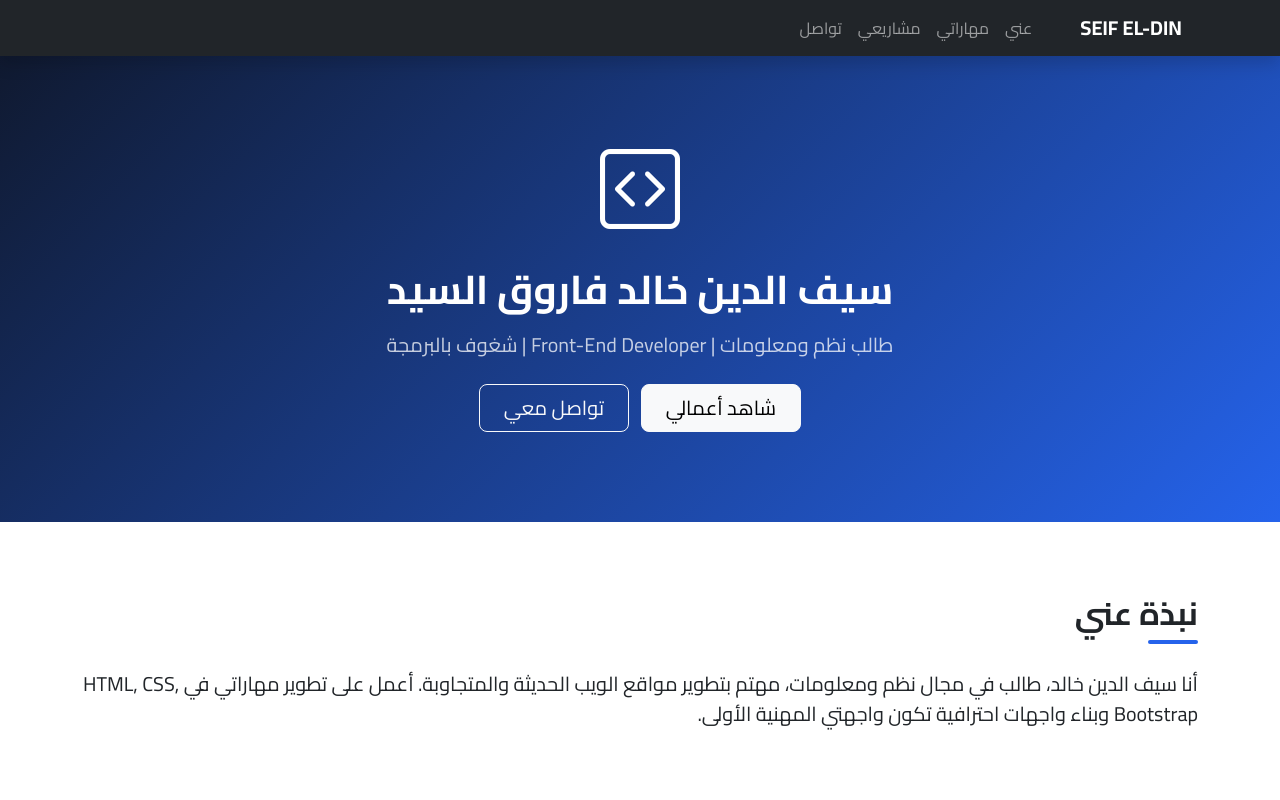
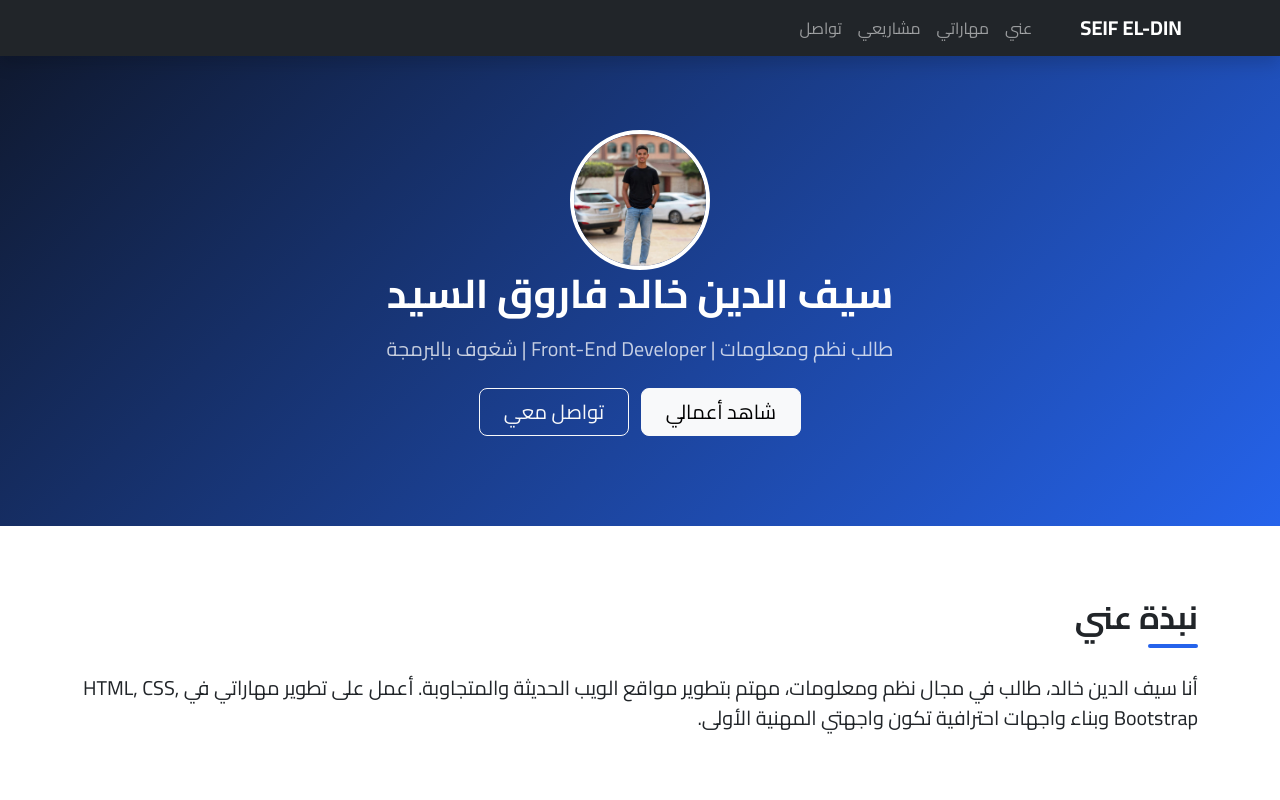
Before and after one commit to sifekhaled37-glitch/-seif-portfolio, a plain HTML site: page index.html in a window 1280 px wide. Shown: the top 800 px of the page. Drawn offline with nearby package versions, Linux system fonts and the light colour scheme.

Commit message:
Update index.html

```diff
--- a/index.html
+++ b/index.html
@@ -33,7 +33,7 @@ body{font-family:'Cairo',sans-serif; scroll-behavior:smooth;}
 </nav>
 <section class="hero text-center">
 <div class="container">
-<div class="mb-3"><i class="bi bi-code-square" style="font-size:80px;"></i></div>
+     <img src="photo.jpg" width="140" height="140" style="border-radius:50%; border:4px solid white; object-fit:cover; display:block; margin:auto;">
 <h1 class="fw-bold">سيف الدين خالد فاروق السيد</h1>
 <p class="lead mt-3 opacity-75">طالب نظم ومعلومات | Front-End Developer | شغوف بالبرمجة</p>
 <div class="mt-4">
```
